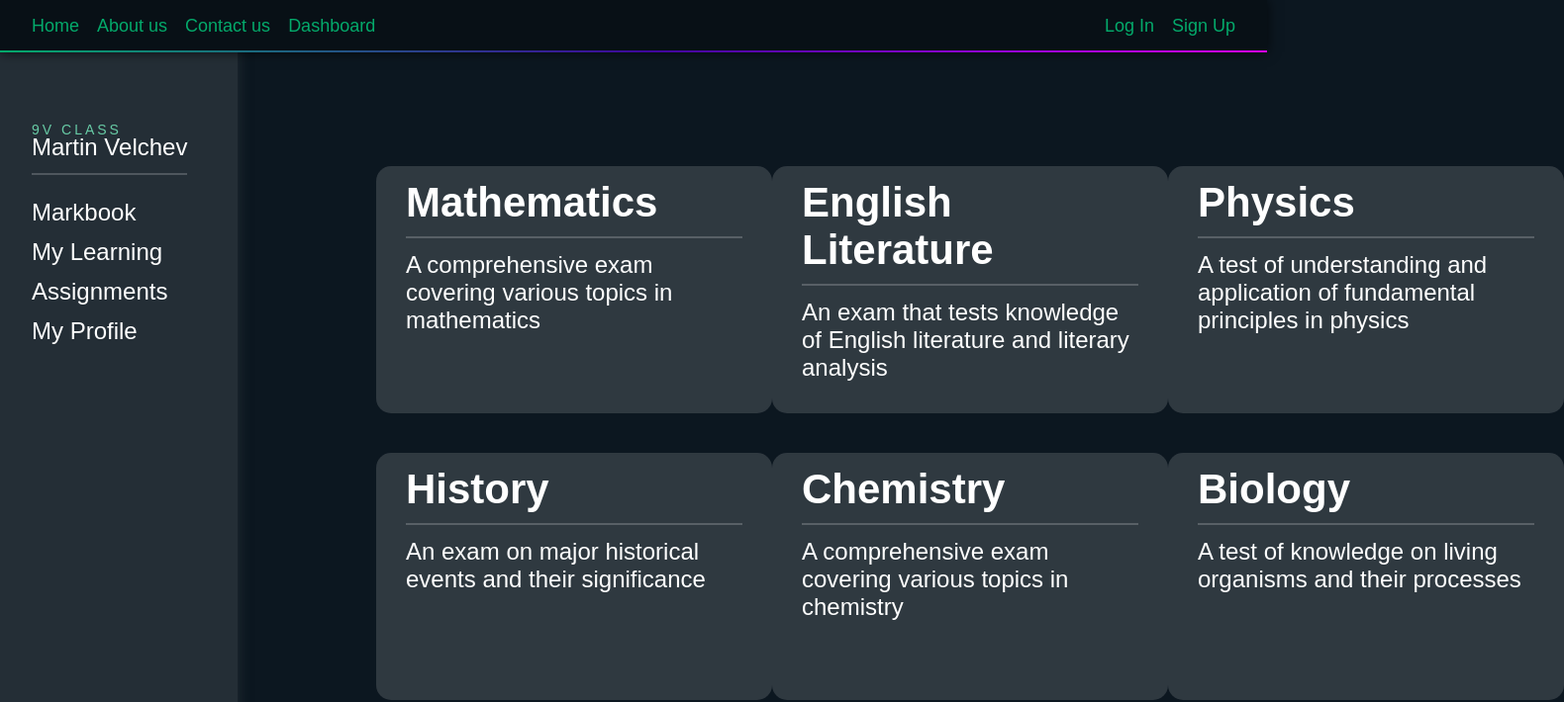
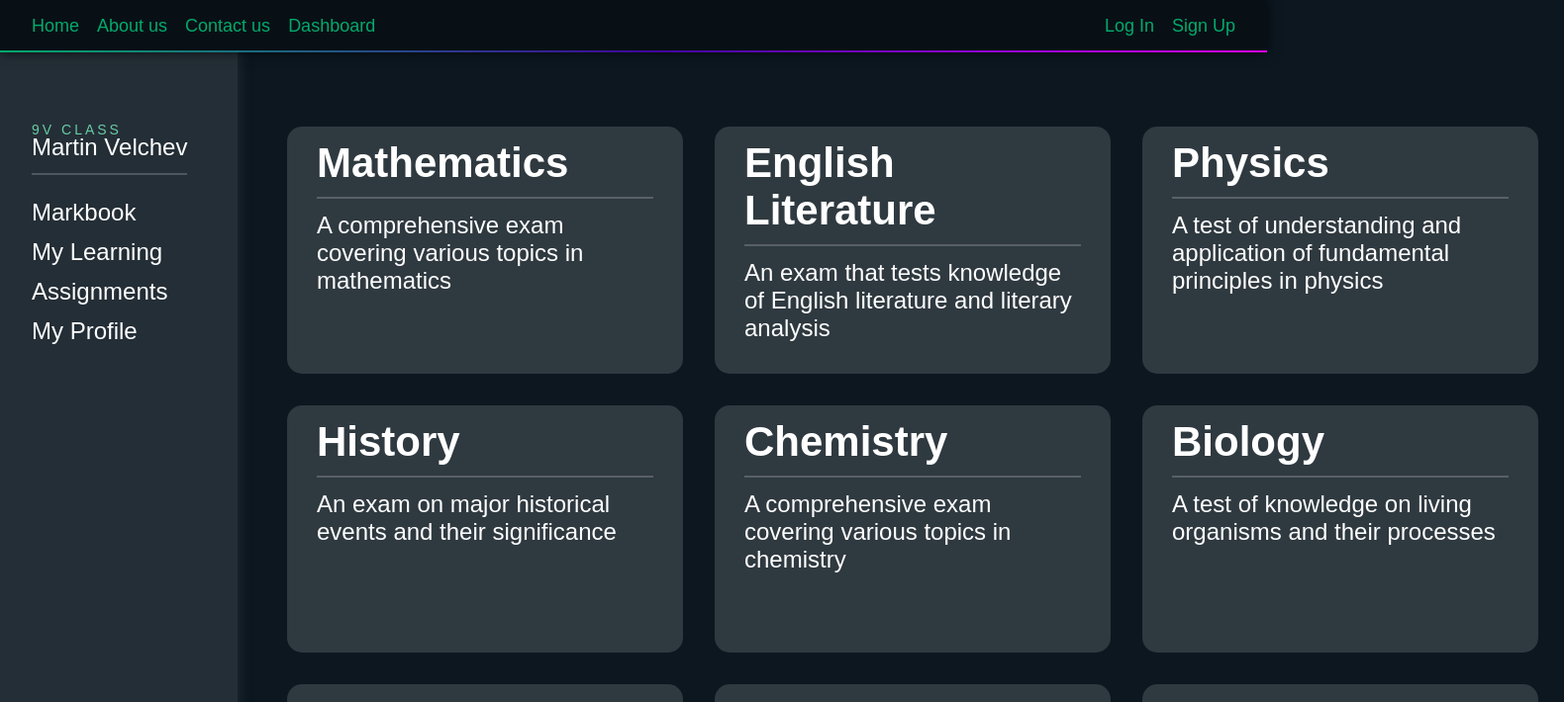
Before and after one commit to SookX/FreshEd, a React (Vite) app in the folder frontend/: page /dashboard/assignments in a window 1280 px wide. Shown: the top 710 px of the page at 99% size, 1580 px wide, since content can reach past the window. Built offline with nearby package versions, Linux system fonts and the light colour scheme; no server answers; a web font is replaced by a local one.

Commit message:
dfcgvhbjnkl

```diff
--- a/frontend/src/css/assignments.css
+++ b/frontend/src/css/assignments.css
@@ -1,17 +1,18 @@
 .assignments-container {
     display: grid;
     grid-template-columns: 1fr 1fr 1fr;
+    gap: 3.2rem;
     /* background-color: antiquewhite; */
     min-height: 100vh;
     padding-top: 12.8rem;
-    padding-left: 14rem;
+    padding-left: 5rem;
 }
 
 .box {
     /* background-color: aqua; */
     height: 25rem;
     width: 40rem;
-    margin-top: 4rem;
+    /* margin-top: 4rem; */
     padding-left: 3rem;
     padding-right: 3rem;
 
```
